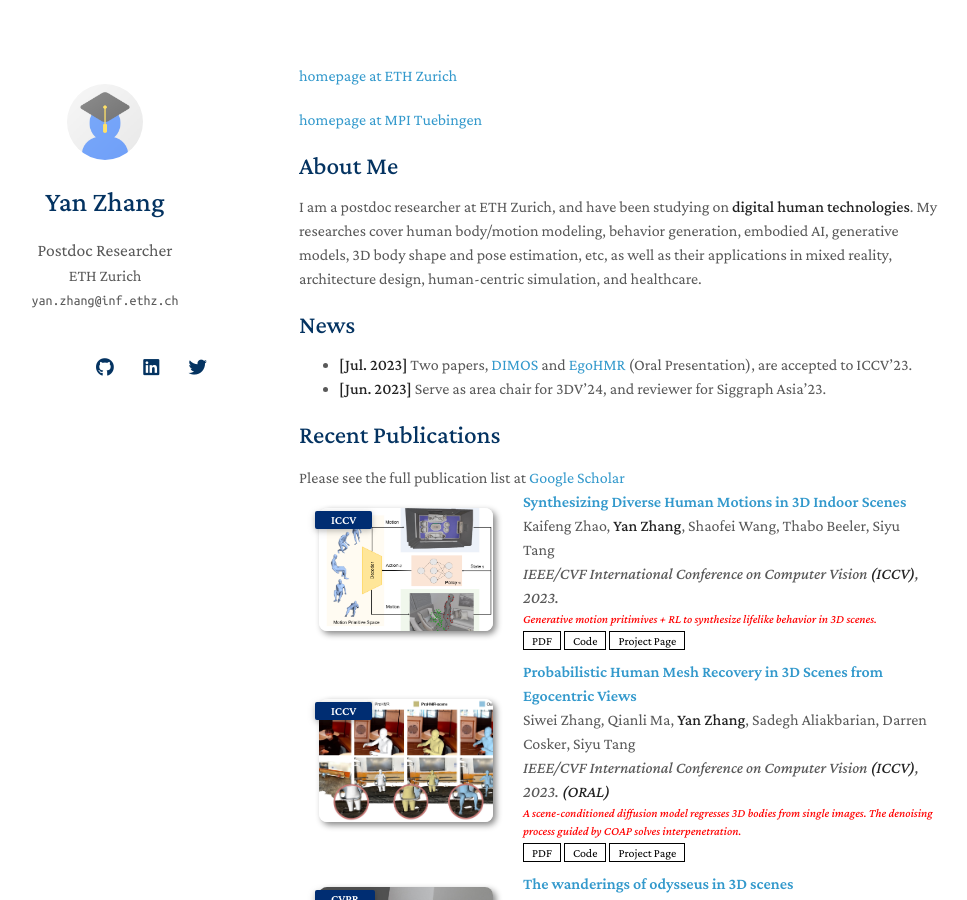
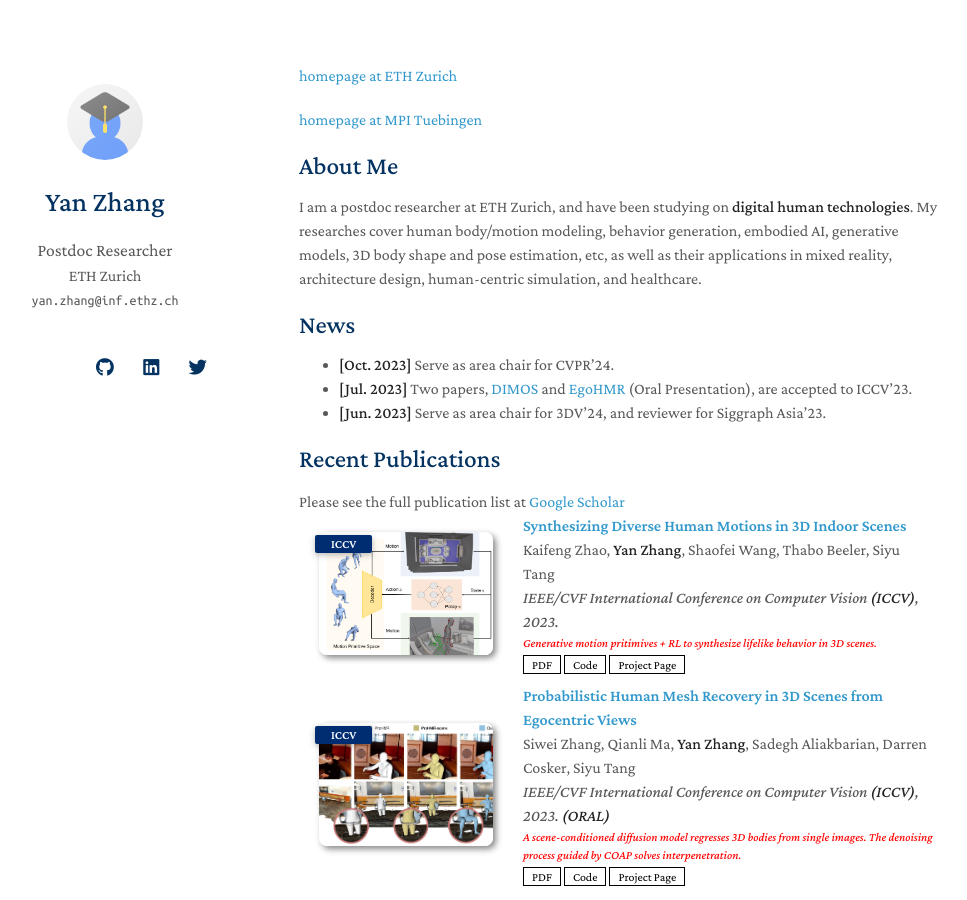
Before and after one commit to yz-cnsdqz/yz-cnsdqz.github.io, a Jekyll site: the page built from index.md, in a window 1280 px wide and 900 px high. Shown: the whole window, without its empty margins (171-1138 px from the left). Built offline with Jekyll 4.4.1, drawn with Linux system fonts in a browser that asks for light colours; nearby versions of some CDN libraries; a style sheet for code colours, icons or effects is not loaded.

Commit message:
更新 index.md

```diff
--- a/index.md
+++ b/index.md
@@ -23,6 +23,7 @@ I am a postdoc researcher at ETH Zurich, and have been studying on **digital hum
 
 
 ## News
+- **[Oct. 2023]** Serve as area chair for CVPR'24.
 - **[Jul. 2023]** Two papers, [DIMOS](https://zkf1997.github.io/DIMOS/) and [EgoHMR](https://sanweiliti.github.io/egohmr/egohmr.html) (Oral Presentation), are accepted to ICCV'23.
 - **[Jun. 2023]** Serve as area chair for 3DV'24, and reviewer for Siggraph Asia'23.
 
```
